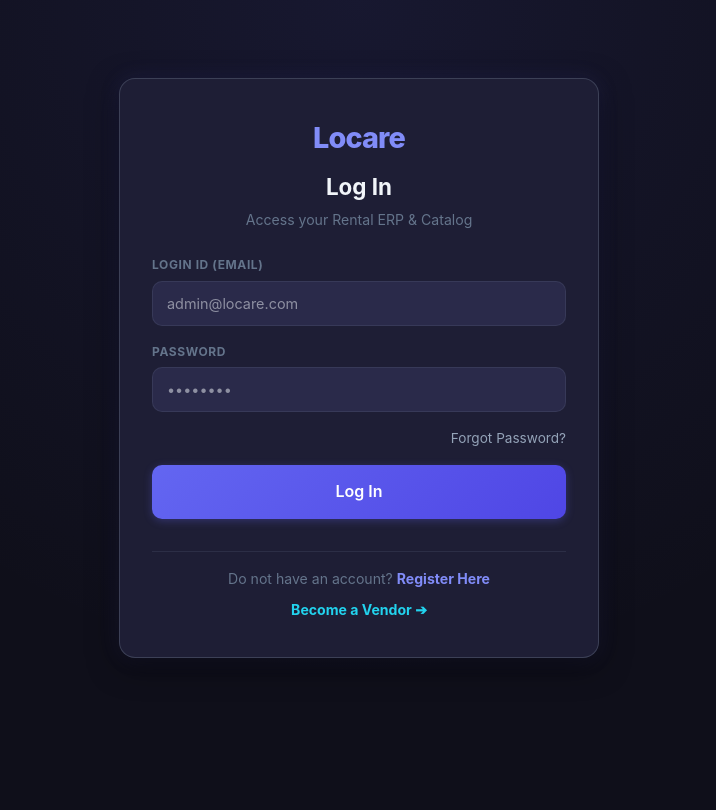
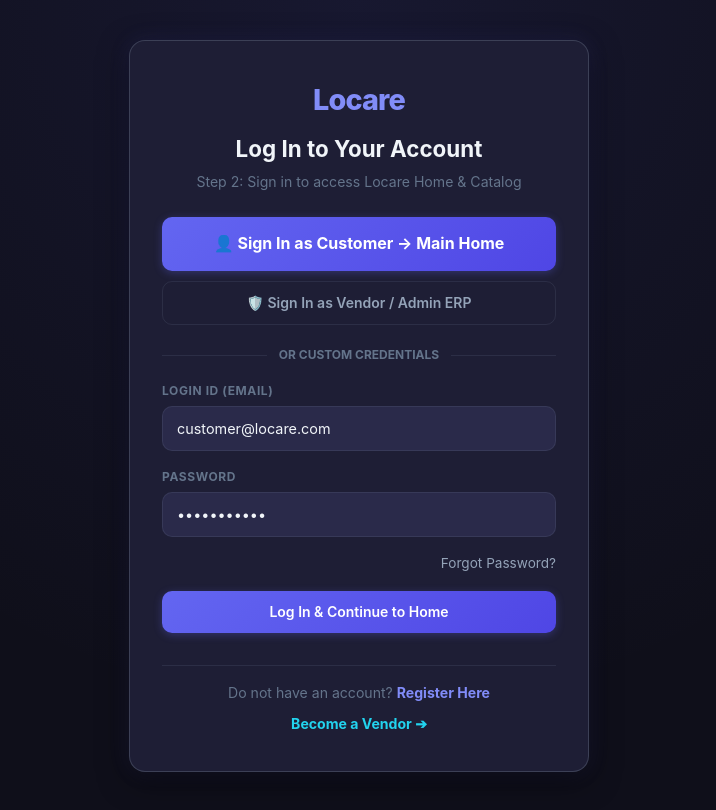
Before and after one commit to Groy416/Locare, a Next.js app: page /auth/login in a window 1280 px wide. Shown: the whole page, without its empty margins (281-997 px from the left). Built offline with nearby package versions, Linux system fonts and the light colour scheme.

Commit message:
Enforce sequential user flow: Landing Page (1st) -> Login Page (2nd) -> Main Customer Home (3rd)

```diff
--- a/src/app/(shell)/page.tsx
+++ b/src/app/(shell)/page.tsx
@@ -72,11 +72,11 @@ export default function LandingPage() {
           </p>
 
           <div className="hero-landing-ctas animate-fade-in">
-            <Link href="/customer" className="btn btn-primary btn-lg hero-btn-glow">
-              Explore Equipment Catalog →
+            <Link href="/auth/login?redirect=/customer" className="btn btn-primary btn-lg hero-btn-glow">
+              Get Started / Log In →
             </Link>
-            <Link href="/admin" className="btn btn-ghost btn-lg hero-btn-glass">
-              🛡️ Launch Admin ERP Demo
+            <Link href="/auth/login?redirect=/admin" className="btn btn-ghost btn-lg hero-btn-glass">
+              🛡️ Vendor & Admin Sign In
             </Link>
           </div>
 
@@ -212,8 +212,8 @@ export default function LandingPage() {
               <span className="section-eyebrow">FEATURED CATALOG</span>
               <h2 className="section-title">Popular Equipment Ready for Instant Booking</h2>
             </div>
-            <Link href="/customer" className="btn btn-ghost btn-sm">
-              View Full Catalog →
+            <Link href="/auth/login?redirect=/customer" className="btn btn-ghost btn-sm">
+              Sign In to View Full Catalog →
             </Link>
           </div>
 
@@ -221,7 +221,7 @@ export default function LandingPage() {
             {featuredItems.map((item) => (
               <Link
                 key={item.id}
-                href={`/customer/products/${item.id}`}
+                href="/auth/login?redirect=/customer"
                 className="product-card-link"
               >
                 <article className="card product-card technical-card">
@@ -298,14 +298,14 @@ export default function LandingPage() {
             <div className="landing-cta-content">
               <h2>Ready to Rent Equipment or Manage Your Fleet?</h2>
               <p>
-                Start browsing our equipment catalog or access the admin ERP dashboard today.
+                Log in to your Locare account to browse equipment or access the admin ERP dashboard.
               </p>
               <div className="landing-cta-buttons">
-                <Link href="/customer" className="btn btn-primary btn-lg hero-btn-glow">
-                  Start Renting Now →
+                <Link href="/auth/login?redirect=/customer" className="btn btn-primary btn-lg hero-btn-glow">
+                  Log In to Customer Home →
                 </Link>
-                <Link href="/admin" className="btn btn-ghost btn-lg">
-                  Open ERP Dashboard
+                <Link href="/auth/login?redirect=/admin" className="btn btn-ghost btn-lg">
+                  Vendor & Admin Log In
                 </Link>
               </div>
             </div>
@@ -329,18 +329,16 @@ export default function LandingPage() {
 
             <div className="footer-col">
               <h4>Platform</h4>
-              <Link href="/customer">Customer Catalog</Link>
-              <Link href="/customer/wishlist">Wishlist</Link>
-              <Link href="/customer/cart">Shopping Cart</Link>
-              <Link href="/customer/checkout">Checkout</Link>
+              <Link href="/auth/login?redirect=/customer">Customer Catalog</Link>
+              <Link href="/auth/login?redirect=/customer/wishlist">Wishlist</Link>
+              <Link href="/auth/login?redirect=/customer/cart">Shopping Cart</Link>
             </div>
 
             <div className="footer-col">
               <h4>ERP Solution</h4>
-              <Link href="/admin">Orders Dashboard</Link>
-              <Link href="/admin/rentals">Rentals</Link>
-              <Link href="/admin/returns">Returns Processing</Link>
-              <Link href="/admin/invoices">Invoicing</Link>
+              <Link href="/auth/login?redirect=/admin">Orders Dashboard</Link>
+              <Link href="/auth/login?redirect=/admin/rentals">Rentals</Link>
+              <Link href="/auth/login?redirect=/admin/returns">Returns Processing</Link>
             </div>
 
             <div className="footer-col">
--- a/src/app/auth/login/page.tsx
+++ b/src/app/auth/login/page.tsx
@@ -1,18 +1,21 @@
 "use client";
 
-import { useState } from "react";
+import { useState, Suspense } from "react";
 import Link from "next/link";
 import { signIn } from "next-auth/react";
-import { useRouter } from "next/navigation";
+import { useRouter, useSearchParams } from "next/navigation";
 
-export default function LoginPage() {
+function LoginContent() {
   const router = useRouter();
-  const [email, setEmail] = useState("");
-  const [password, setPassword] = useState("");
+  const searchParams = useSearchParams();
+  const redirectTarget = searchParams.get("redirect") || "/customer";
+
+  const [email, setEmail] = useState("customer@locare.com");
+  const [password, setPassword] = useState("customer123");
   const [error, setError] = useState("");
   const [loading, setLoading] = useState(false);
 
-  const handleSubmit = async (e: React.FormEvent) => {
+  const handleCustomSubmit = async (e: React.FormEvent) => {
     e.preventDefault();
     setError("");
     setLoading(true);
@@ -28,22 +31,59 @@ export default function LoginPage() {
     if (res?.error) {
       setError("Invalid User ID or Password.");
     } else {
-      router.push("/admin");
+      router.push(redirectTarget);
     }
+  };
+
+  const handleQuickSignIn = async (userEmail: string, userPass: string, targetPath: string) => {
+    setLoading(true);
+    await signIn("credentials", {
+      email: userEmail,
+      password: userPass,
+      redirect: false,
+    });
+    setLoading(false);
+    router.push(targetPath);
   };
 
   return (
     <div className="auth-shell">
-      <div className="auth-card animate-fade-in">
+      <div className="auth-card animate-fade-in" style={{ maxWidth: 460 }}>
         <div className="auth-header">
           <div className="auth-logo">Locare</div>
-          <h2 className="auth-title">Log In</h2>
-          <p className="auth-subtitle">Access your Rental ERP & Catalog</p>
+          <h2 className="auth-title">Log In to Your Account</h2>
+          <p className="auth-subtitle">Step 2: Sign in to access Locare Home & Catalog</p>
         </div>
 
         {error && <div className="auth-error-badge">{error}</div>}
 
-        <form onSubmit={handleSubmit} className="auth-form">
+        {/* Quick Demo Sign-In Buttons */}
+        <div style={{ display: "flex", flexDirection: "column", gap: 10, marginBottom: 20 }}>
+          <button
+            className="btn btn-primary btn-block btn-lg"
+            style={{ background: "linear-gradient(135deg, #6366f1, #4f46e5)", fontWeight: 700 }}
+            onClick={() => handleQuickSignIn("customer@locare.com", "customer123", redirectTarget)}
+            disabled={loading}
+          >
+            👤 Sign In as Customer → Main Home
+          </button>
+
+          <button
+            className="btn btn-ghost btn-block"
+            onClick={() => handleQuickSignIn("admin@locare.com", "admin123", "/admin")}
+            disabled={loading}
+          >
+            🛡️ Sign In as Vendor / Admin ERP
+          </button>
+        </div>
+
+        <div style={{ display: "flex", alignItems: "center", gap: 12, margin: "16px 0" }}>
+          <div style={{ flex: 1, height: 1, background: "var(--border)" }} />
+          <span style={{ fontSize: "0.75rem", color: "var(--text-muted)", fontWeight: 700 }}>OR CUSTOM CREDENTIALS</span>
+          <div style={{ flex: 1, height: 1, background: "var(--border)" }} />
+        </div>
+
+        <form onSubmit={handleCustomSubmit} className="auth-form">
           <div className="form-group">
             <label className="form-label" htmlFor="login-email">
               Login ID (Email)
@@ -52,7 +92,7 @@ export default function LoginPage() {
               id="login-email"
               type="email"
               className="form-input"
-              placeholder="admin@locare.com"
+              placeholder="customer@locare.com"
               value={email}
               onChange={(e) => setEmail(e.target.value)}
               required
@@ -82,10 +122,10 @@ export default function LoginPage() {
 
           <button
             type="submit"
-            className="btn btn-primary btn-block btn-lg"
+            className="btn btn-primary btn-block"
             disabled={loading}
           >
-            {loading ? "Signing In..." : "Log In"}
+            {loading ? "Signing In..." : "Log In & Continue to Home"}
           </button>
 
           <div className="auth-footer-links">
@@ -104,3 +144,11 @@ export default function LoginPage() {
     </div>
   );
 }
+
+export default function LoginPage() {
+  return (
+    <Suspense fallback={<div className="auth-shell"><p>Loading Login...</p></div>}>
+      <LoginContent />
+    </Suspense>
+  );
+}
```
